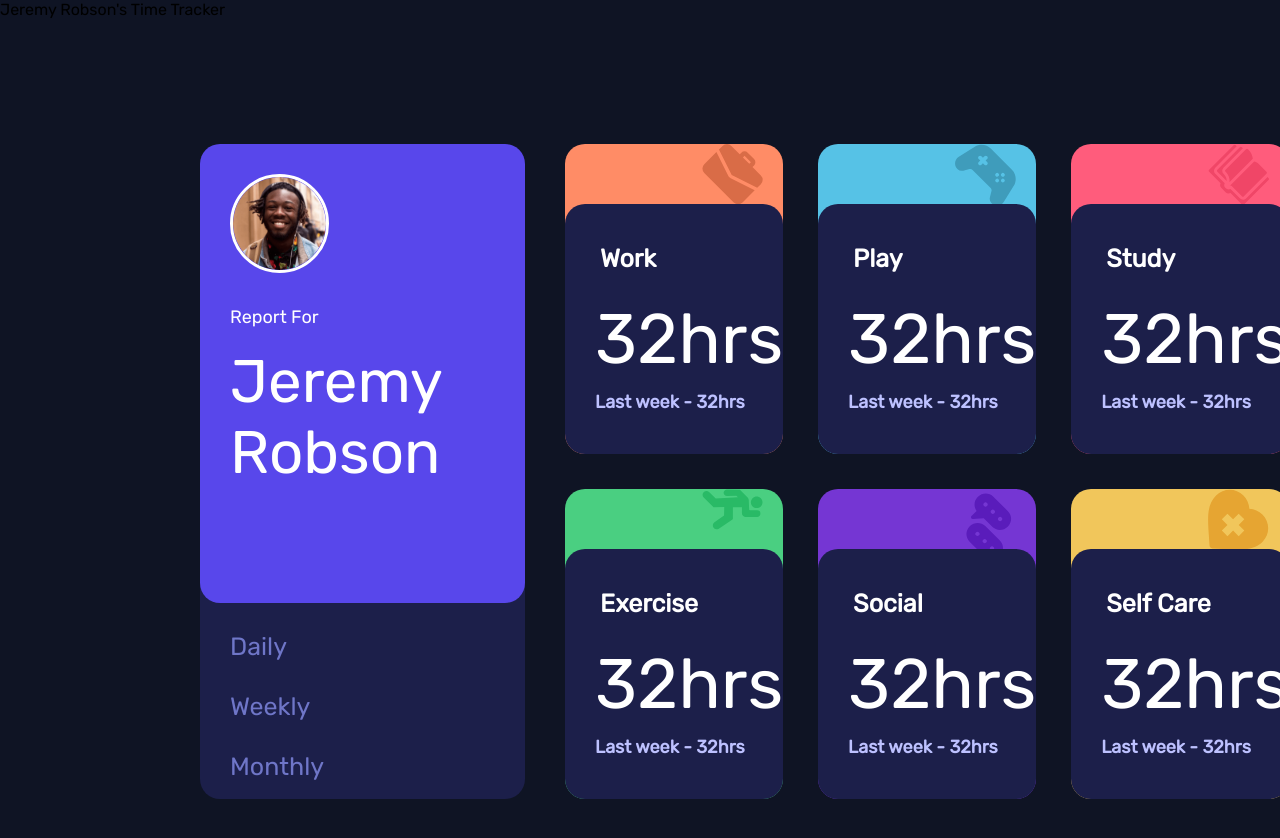
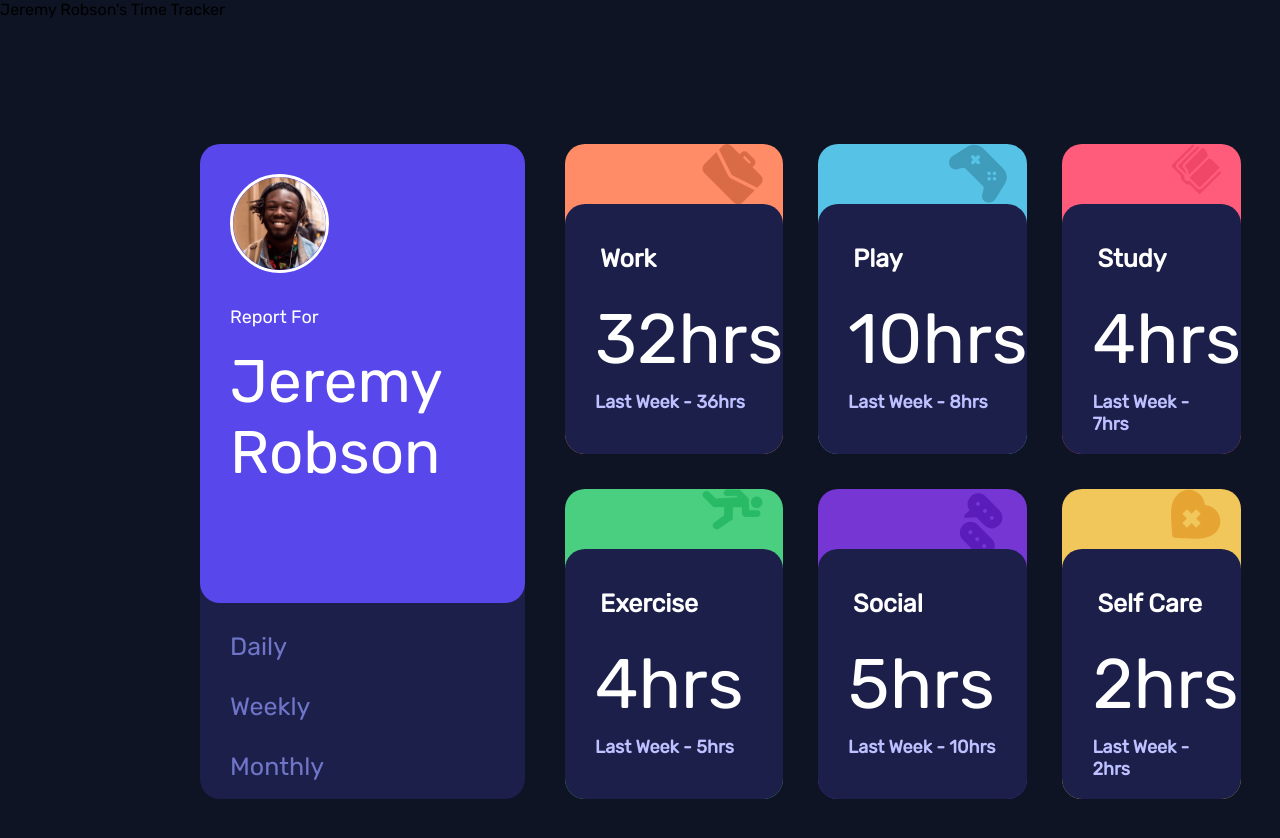
Before and after one commit to tova-moskowitz/time-tracker, a React (Create React App) app: page / in a window 1280 px wide. Shown: the top 838 px of the page. Built offline with nearby package versions, Linux system fonts and the light colour scheme.

Commit message:
output currentHours and previousHours from their own components

```diff
--- a/src/App.js
+++ b/src/App.js
@@ -38,9 +38,11 @@ function App() {
           {data.map((type) => {
             return (
               <Card
+                key={type.title}
                 title={type.title}
                 iconComponent={icons[type.title]}
                 currentTimeframe={currentTimeframe}
+                timeframes={type}
               />
             );
           })}
--- a/src/components/Card.js
+++ b/src/components/Card.js
@@ -14,8 +14,8 @@ function Card({ title, iconComponent, currentTimeframe, timeframes }) {
       <div className="title">
         <p className="titleName">{title}</p>
         <div className="hours"></div>
-        <CurrentHours timeframes={timeframes} />
-        <PreviousHours timeframes={timeframes} />
+        <CurrentHours timeframes={[timeframes]} title={title} />
+        <PreviousHours timeframes={[timeframes]} title={title} />
       </div>
     </div>
   );
--- a/src/components/CurrentHours.js
+++ b/src/components/CurrentHours.js
@@ -1,11 +1,13 @@
 import "../style/App.css";
 
-function CurrentHours({}) {
-  return (
-    <>
-      <p className="currentHours">32hrs</p>
-    </>
-  );
+function CurrentHours({ timeframes, title }) {
+  return timeframes.map((timeframe) => {
+    if (timeframe.title === title) {
+      return (
+        <p className="currentHours">{timeframe.timeframes.weekly.current}hrs</p>
+      );
+    }
+  });
 }
 
 export default CurrentHours;
--- a/src/components/PreviousHours.js
+++ b/src/components/PreviousHours.js
@@ -1,13 +1,18 @@
 import "../style/App.css";
 
-function PreviousHours({}) {
-  return (
-    <>
-      <p className="previousHours">
-        <span>Last week - </span>32hrs
-      </p>
-    </>
-  );
+function PreviousHours({ timeframes, title }) {
+  return timeframes.map((timeframe) => {
+    if (timeframe.title === title) {
+      return (
+        <p className="previousHours">
+          <span>Last Week - </span>
+          {timeframe.timeframes.weekly.previous}hrs
+        </p>
+      );
+    }
+  });
+
+  return <></>;
 }
 
 export default PreviousHours;
```
